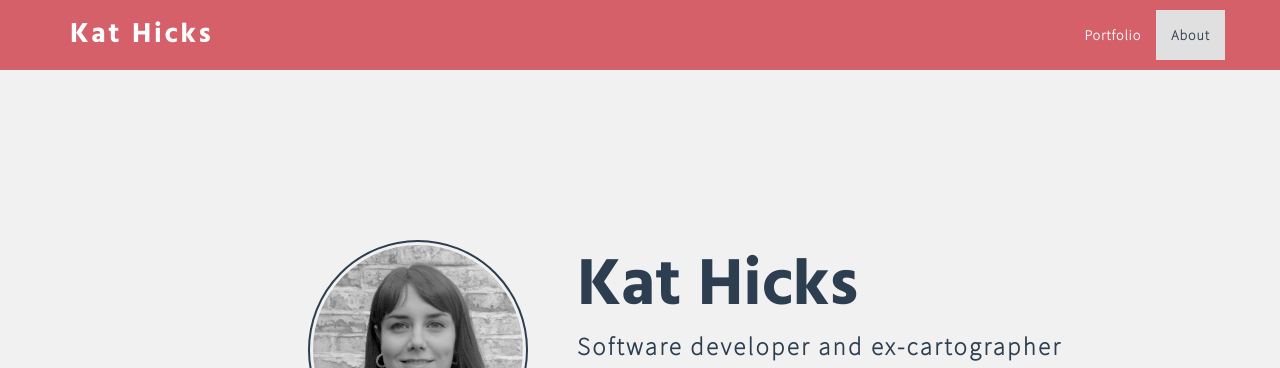
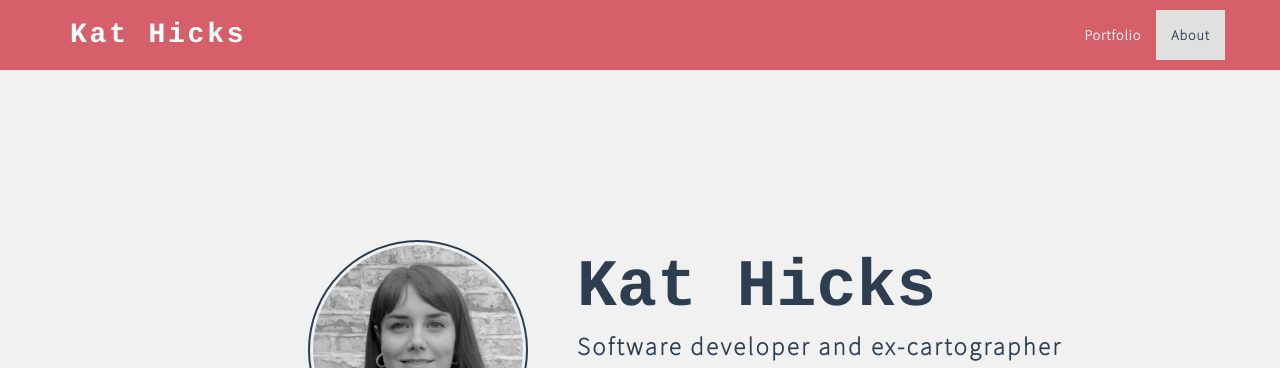
Before and after one commit to kathicks/personal_website, a plain HTML site: page index.html in a window 1280 px wide. Shown: the top 368 px of the page. Drawn offline with nearby package versions, Linux system fonts and the light colour scheme.

Commit message:
Change main font

```diff
--- a/css/main.css
+++ b/css/main.css
@@ -49,7 +49,7 @@ header {
 }
 
 .name {
-  font-family: 'Hind', sans-serif;
+  font-family: Courier;
 }
 
 .skills {
@@ -202,7 +202,7 @@ header {
   }
   .navbar-custom .navbar-brand {
     font-size: 2em;
-    font-family: 'Hind', sans-serif;
+    font-family: Courier;
     letter-spacing: 0.1em;
     -webkit-transition: all 0.3s;
     -moz-transition: all 0.3s;
```
